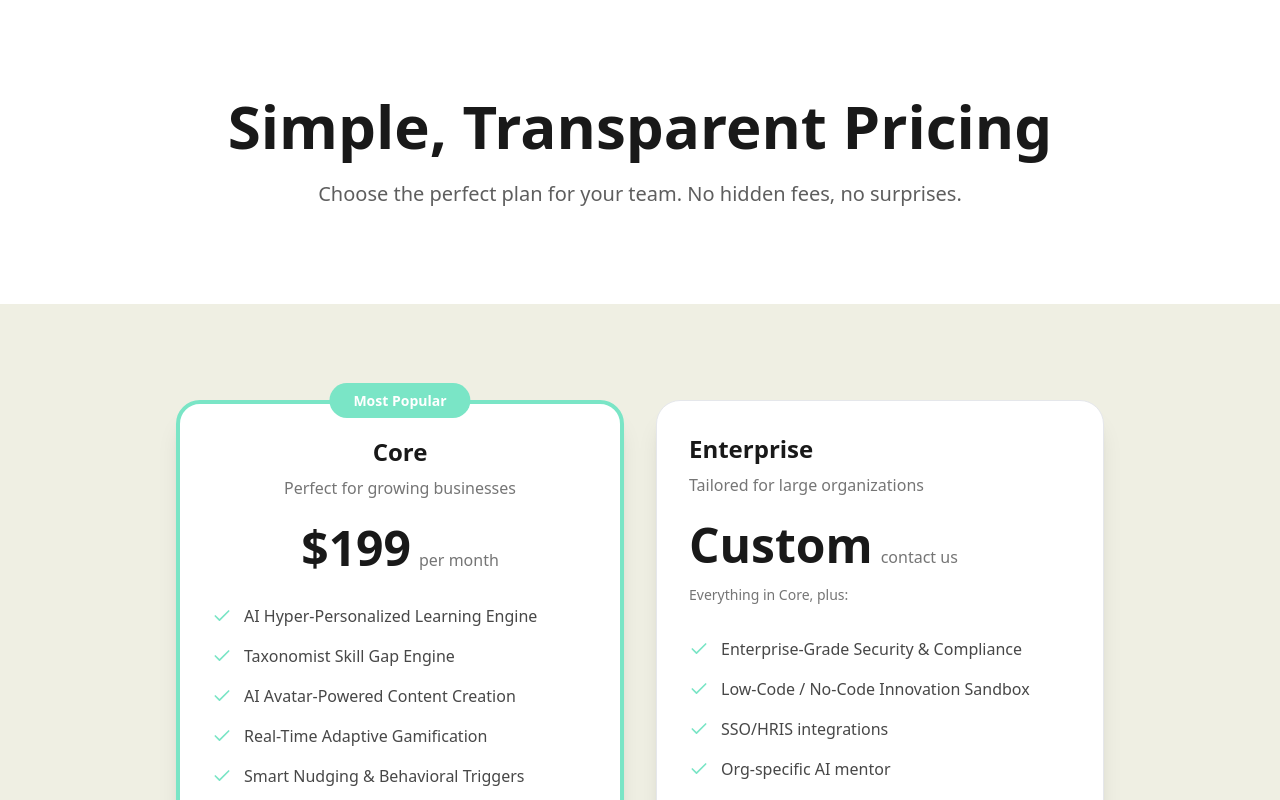
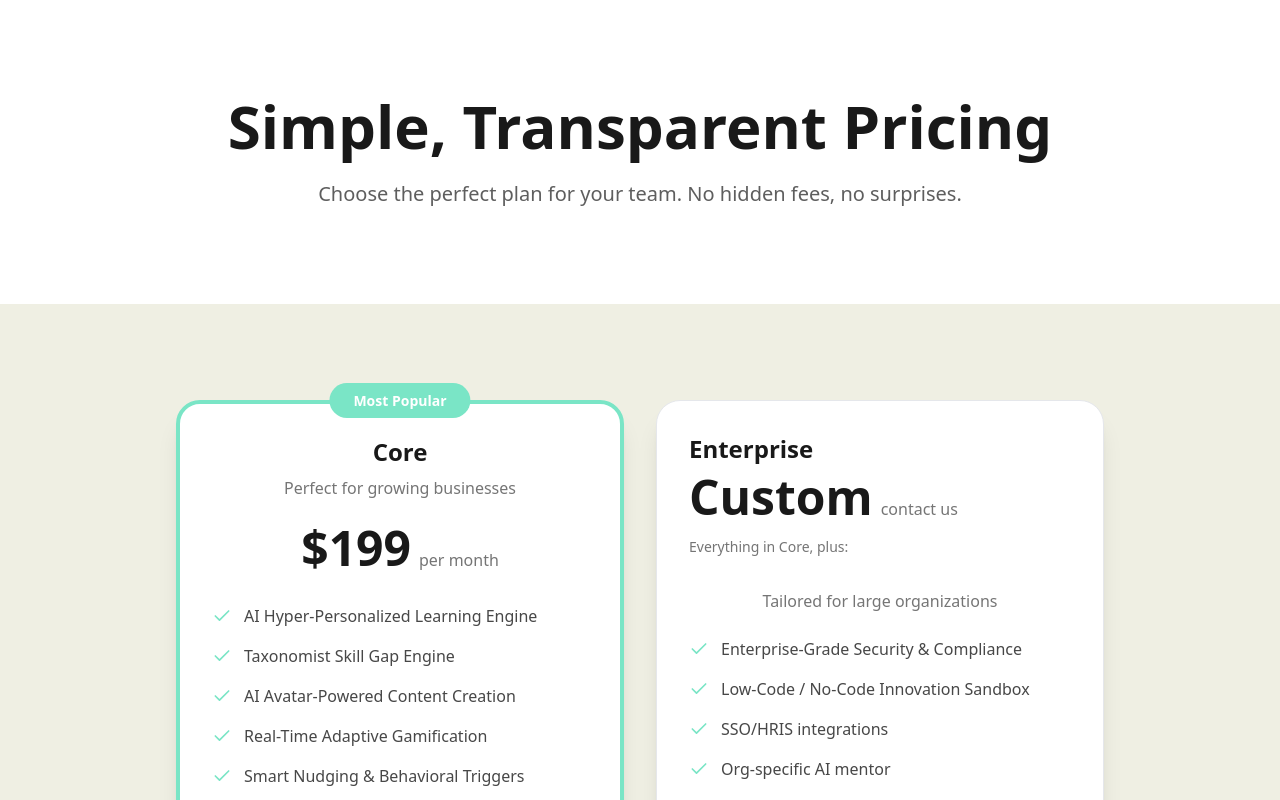
Before and after one commit to kkarakas-lxera/lxera-vision-platform, a React (Vite) app: page /pricing in a window 1280 px wide. Shown: the top 800 px of the page. Built offline with nearby package versions, Linux system fonts and the light colour scheme.

Commit message:
Fix:
Center Enterprise tier content.

```diff
--- a/src/pages/Pricing.tsx
+++ b/src/pages/Pricing.tsx
@@ -1,3 +1,4 @@
+
 
 import { Button } from "@/components/ui/button";
 import { Check } from "lucide-react";
@@ -75,9 +76,11 @@ const Pricing = () => {
                   <h3 className="text-2xl font-bold text-business-black mb-2">
                     {plan.name}
                   </h3>
-                  <p className="text-business-black/60 mb-6">
-                    {plan.description}
-                  </p>
+                  {plan.name !== 'Enterprise' && (
+                    <p className="text-business-black/60 mb-6">
+                      {plan.description}
+                    </p>
+                  )}
                   <div className="mb-4">
                     <span className="text-5xl font-bold text-business-black">
                       {plan.price}
@@ -92,6 +95,14 @@ const Pricing = () => {
                     </p>
                   )}
                 </div>
+
+                {plan.name === 'Enterprise' && (
+                  <div className="text-center mb-6">
+                    <p className="text-business-black/60">
+                      {plan.description}
+                    </p>
+                  </div>
+                )}
 
                 <ul className="space-y-4 mb-8">
                   {plan.features.map((feature, featureIndex) => (
```
